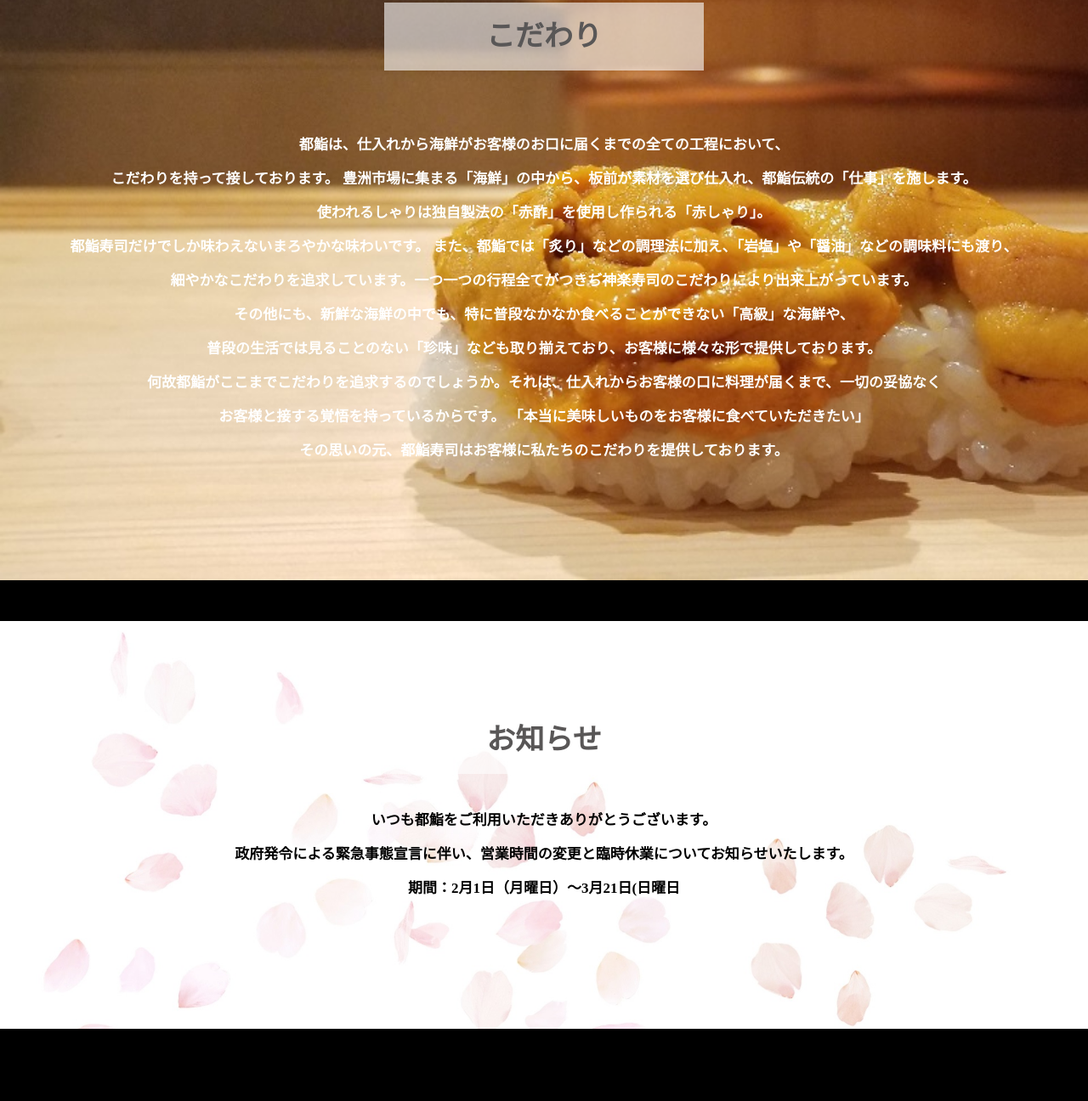
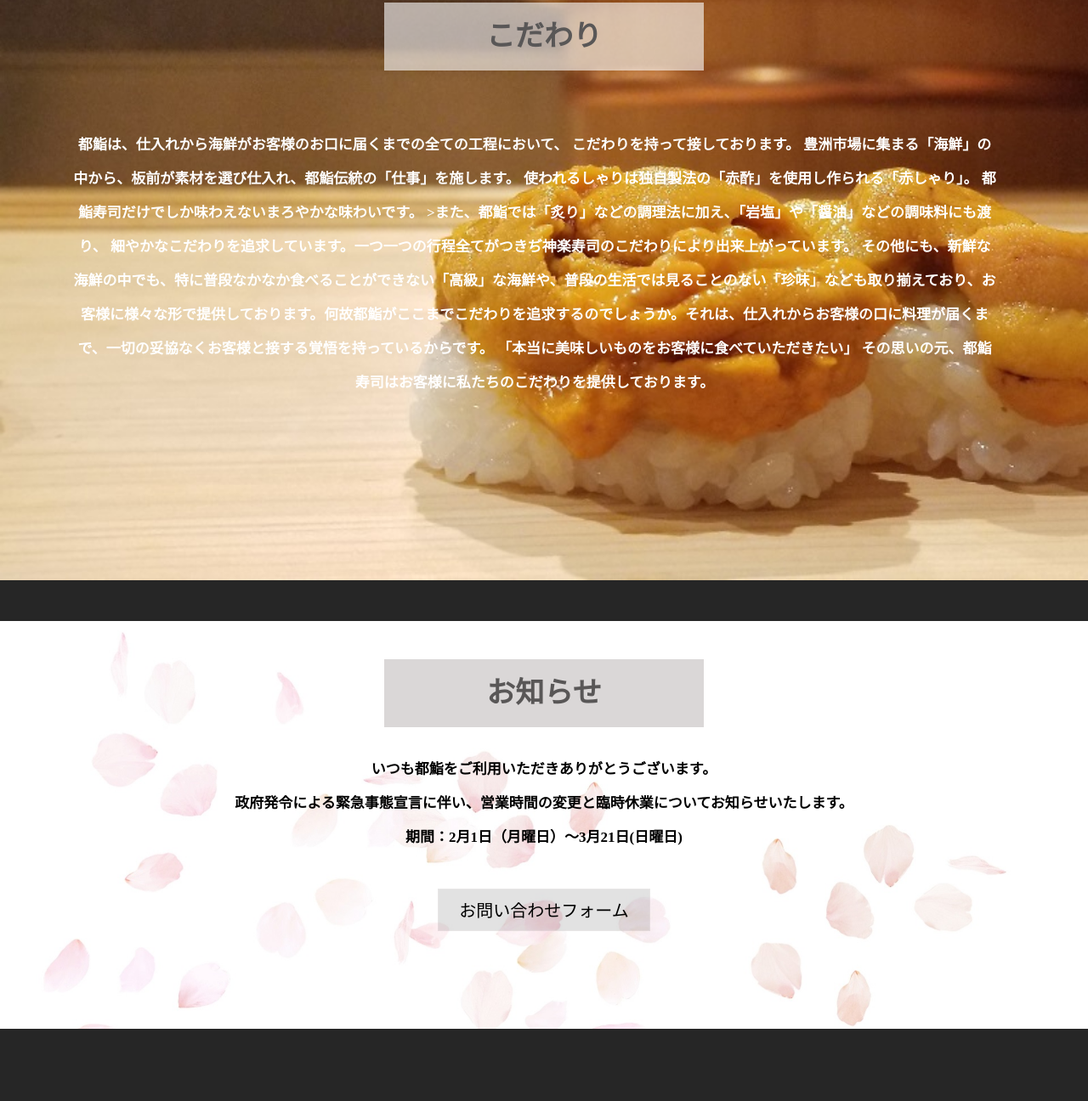
Before and after one commit to MiyakoTamura385/osushi, a plain HTML site: page index.html in a window 1280 px wide. Shown: the part 816-2112 px from the top of the page at 85% size. Drawn offline with nearby package versions, Linux system fonts and the light colour scheme; some packages are replaced by stand-ins of ours; grey boxes are pictures that could not be loaded.

Commit message:
レスポンシブ作業

```diff
--- a/css/common.css
+++ b/css/common.css
@@ -7,7 +7,8 @@ html {
 }
 body {
   font-family: "游明朝", "Yu Mincho", "游明朝体", "YuMincho", "ヒラギノ明朝 Pro W3", "Hiragino Mincho Pro", "HiraMinProN-W3", "HGS明朝E", "ＭＳ Ｐ明朝", "MS PMincho", serif;
-  background-color: #000000;
+  background-color: rgba(0,0,0,.85);
+  color: #fff;
 }
 
 /* HEADER
@@ -26,7 +27,11 @@ body {
 #head_line a {
   font-size: 27px;
 }
-
+@media (max-width: 600px) {
+ #head_line_contact {
+   display: none;
+ }
+}
 /* nav
 ----------------------------------------------*/
 .main-nav  {
@@ -70,6 +75,16 @@ body {
   position: absolute;
   object-fit: cover;
 }
+@media (max-width: 600px) {
+  .slideshow  {
+    margin-top: 0;
+    margin-bottom: 0;
+  }
+  .slideshow img {
+    width: 100%;
+    height: 350px;
+  }
+}
 
 /* こだわり部分 */
 #main_homewrapper {
@@ -97,8 +112,8 @@ h1#mainwrapper {
 
 #main_homewrapper p {
   position: absolute;
-  width: 100%;
-  left: 0;
+  width: 85%;
+  margin-left: 85px;
   top: calc(35% - 25px);
   text-align: center;
   color: #fff;
@@ -107,12 +122,24 @@ h1#mainwrapper {
   line-height: 50px;
   line-height: 2.5rem;
 }
+
+
 @media (max-width: 600px) {
+  div.main_homewrapper {
+    width: 100%;
+    padding-top: 20px;
+  }
   h1#mainwrapper {
   width: 170px;
   height: 60px;
   line-height: 60px;
   font-size: 2rem;
+  }
+  #main_homewrapper p {
+    font-size: 15px;
+    top: calc(15% - 20px);
+    padding: 15px;
+    line-height: 1.75rem;
   }
 }
 /* お知らせ部分 */
@@ -125,7 +152,7 @@ h1#mainwrapper {
 div.infomation {
   width: 100%;
   height: 480px;
-  padding-top: 100px;
+  padding-top: 45px;
   margin-bottom: 24px;
   position: relative;
 }
@@ -137,20 +164,34 @@ h1#infotext {
   text-align: center;
   font-size: 34px;
   color: #595757;
-  background-color: rgba(255,255,255,.6);
+  background-color: rgba(19, 1, 1, 0.157);
 }
 #main_infomation p {
-  position: absolute;
+
   width: 100%;
   left: 0;
-  top: calc(50% - 25px);
   text-align: center;
   color: #000000;
   font-weight: bold;
   font-size: 17px;
   line-height: 50px;
   line-height: 2.5rem;
+  padding-top: 30px;
 }
+div.infomation .info {
+  width: 250px;
+  height: 50px;
+  line-height: 50px;
+  background-color: rgba(12, 12, 12, 0.116);
+  text-align: center;
+  display: block;
+  margin: 40px auto;
+  border: 1px solid rgba(252, 244, 244, 0.185);
+  color: #000000;
+  font-size: 20px;
+  text-decoration: none;
+}
+
 @media (max-width: 600px) {
   #main_infomation {
     display: none;
@@ -220,6 +261,12 @@ iframe {
   color: #fff;
 }
 
+@media (max-width: 600px) {
+  #content {
+    display: none;
+  }
+}
+
 /* 一番下のメニューバー */
 .botomm-nav  {
   display: flex;
@@ -237,7 +284,7 @@ iframe {
 }
 .botomm-nav a:hover {
   color: #b0941e;
-  text-decoration: none;
+  text-decoratirgba(0,0,0,.85)on: none;
 }
 
 /* フッター
@@ -257,7 +304,7 @@ footer p {
 -----------------------------------*/
 /* ヘッダーにボタン配置 */
 #menu {
-  background-color: #000000;
+  background-color: rgba(0,0,0,.85);
 }
 
 .container {
@@ -591,20 +638,10 @@ body {
   font-size: 14px;
   min-width: auto;
 }
-.mainhomewrapper {
-
-
-}
-
-.slideshow img {
-  width: 100%;
-  height: 350px;
-}
 
 /* 地図 */
 .wrapper {
   flex-direction: column;
-
 }
 .location-map {
     width: 100%;
--- a/index.html
+++ b/index.html
@@ -41,17 +41,15 @@
 
       <div id="main_homewrapper" class="main_homewrapper">
         <h1 id="mainwrapper">こだわり</h1>
-          <p>都鮨は、仕入れから海鮮がお客様のお口に届くまでの全ての工程において、<br>
+          <p>都鮨は、仕入れから海鮮がお客様のお口に届くまでの全ての工程において、
             こだわりを持って接しております。
-            豊洲市場に集まる「海鮮」の中から、板前が素材を選び仕入れ、都鮨伝統の「仕事」を施します。<br>
-            使われるしゃりは独自製法の「赤酢」を使用し作られる「赤しゃり」。<br>
+            豊洲市場に集まる「海鮮」の中から、板前が素材を選び仕入れ、都鮨伝統の「仕事」を施します。
+            使われるしゃりは独自製法の「赤酢」を使用し作られる「赤しゃり」。
             都鮨寿司だけでしか味わえないまろやかな味わいです。
-            また、都鮨では「炙り」などの調理法に加え、「岩塩」や「醤油」などの調味料にも渡り、<br>
-            細やかなこだわりを追求しています。一つ一つの行程全てがつきぢ神楽寿司のこだわりにより出来上がっています。<br>
-            その他にも、新鮮な海鮮の中でも、特に普段なかなか食べることができない「高級」な海鮮や、<br>普段の生活では見ることのない「珍味」なども取り揃えており、お客様に様々な形で提供しております。<br>何故都鮨がここまでこだわりを追求するのでしょうか。それは、仕入れからお客様の口に料理が届くまで、一切の妥協なく<br>お客様と接する覚悟を持っているからです。
-
-            「本当に美味しいものをお客様に食べていただきたい」<br>
-
+            >また、都鮨では「炙り」などの調理法に加え、「岩塩」や「醤油」などの調味料にも渡り、
+            細やかなこだわりを追求しています。一つ一つの行程全てがつきぢ神楽寿司のこだわりにより出来上がっています。
+            その他にも、新鮮な海鮮の中でも、特に普段なかなか食べることができない「高級」な海鮮や、普段の生活では見ることのない「珍味」なども取り揃えており、お客様に様々な形で提供しております。何故都鮨がここまでこだわりを追求するのでしょうか。それは、仕入れからお客様の口に料理が届くまで、一切の妥協なくお客様と接する覚悟を持っているからです。
+            「本当に美味しいものをお客様に食べていただきたい」
             その思いの元、都鮨寿司はお客様に私たちのこだわりを提供しております。</p>
       </div>
 
@@ -59,7 +57,8 @@
         <h1 id="infotext">お知らせ</h1>
           <p>いつも都鮨をご利用いただきありがとうございます。<br>
             政府発令による緊急事態宣言に伴い、営業時間の変更と臨時休業についてお知らせいたします。<br>
-            期間：2月1日（月曜日）～3月21日(日曜日</p>
+            期間：2月1日（月曜日）～3月21日(日曜日)</p>
+            <a href="contact.html" class="info">お問い合わせフォーム</a>
       </div>
 
 
```
